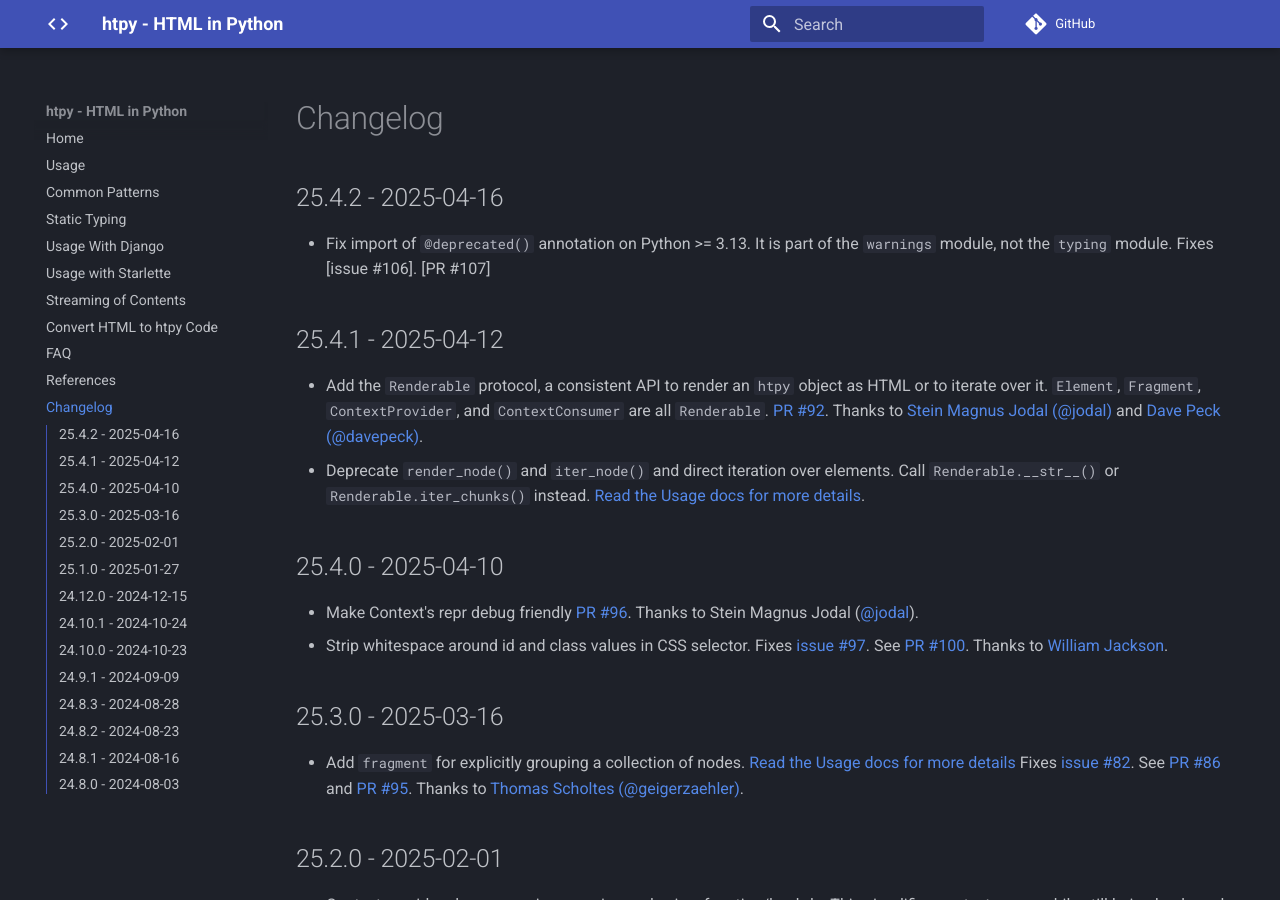
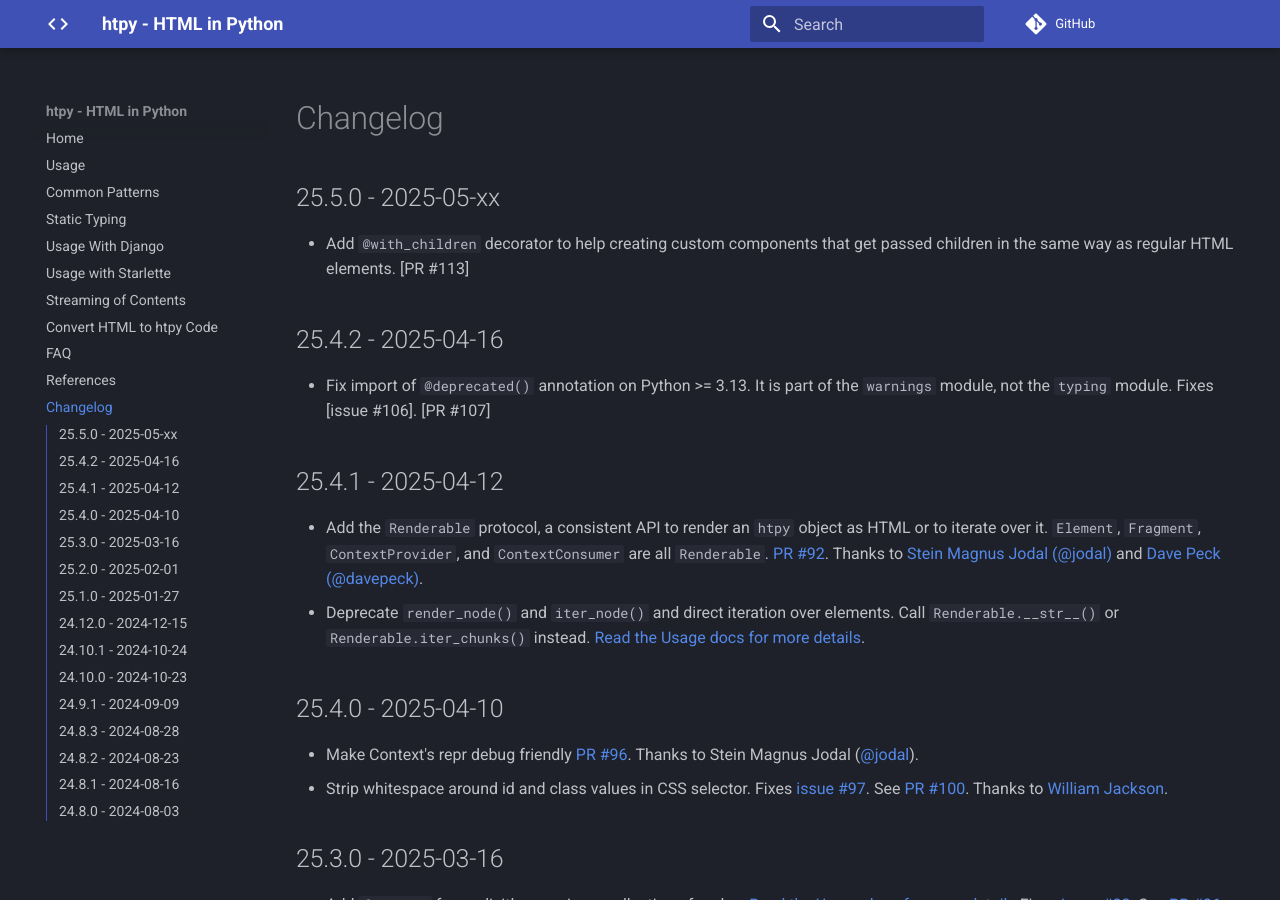
Before and after one commit to pelme/htpy, an MkDocs documentation site: the page built from docs/changelog.md, in a window 1280 px wide and 900 px high. Built offline with MkDocs 1.6.1 and Material for MkDocs 9.7.7, drawn with Linux system fonts in a browser that asks for light colours; comment, search, counter and statistics services are not loaded.

Commit message:
Update changelog

```diff
--- a/docs/changelog.md
+++ b/docs/changelog.md
@@ -1,4 +1,7 @@
 # Changelog
+
+## 25.5.0 - 2025-05-xx
+- Add `@with_children` decorator to help creating custom components that get passed children in the same way as regular HTML elements. [PR #113]
 
 ## 25.4.2 - 2025-04-16
 - Fix import of `@deprecated()` annotation on Python >= 3.13. It is part of the `warnings` module, not the `typing` module. Fixes [issue #106]. [PR #107]
```
